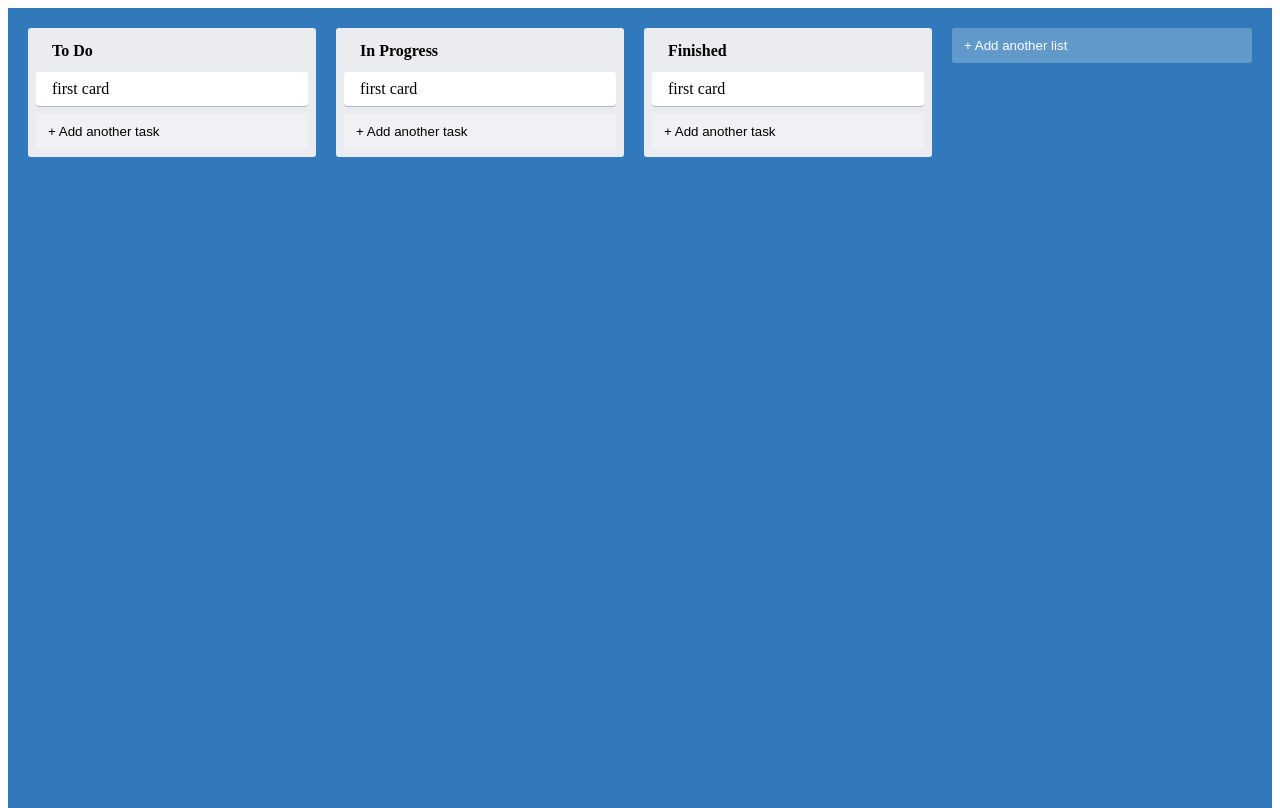
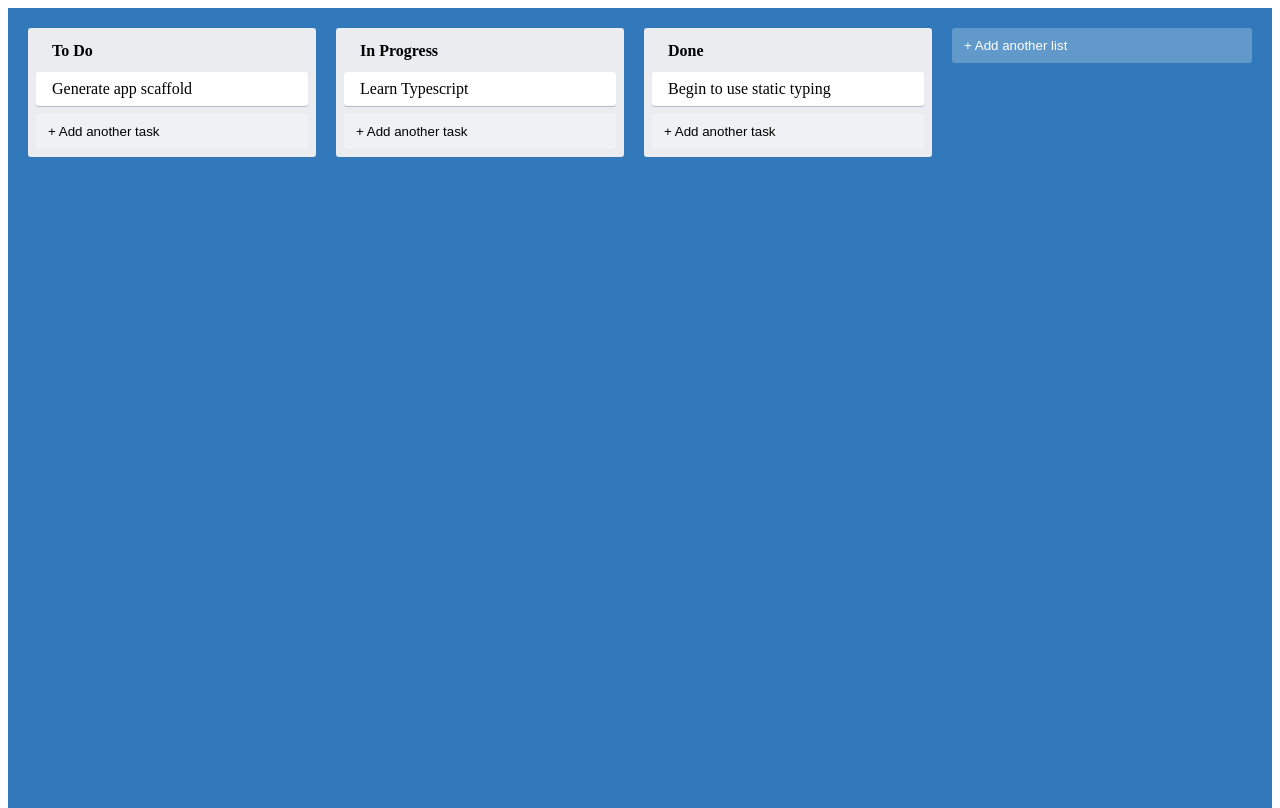
Before and after one commit to hmaiermack/trello-clone, a React (Create React App) app: page / in a window 1280 px wide. Built offline with nearby package versions, Linux system fonts and the light colour scheme.

Commit message:
refactor column, card, and app components to use context

```diff
--- a/src/App.tsx
+++ b/src/App.tsx
@@ -3,19 +3,16 @@
 import { AddNewItem } from './AddNewItem';
 import { Column } from "./Column"
 import { Card } from "./Card"
+import { useAppState } from './state/AppStateContext';
 
 export const App: FC = ({children}) => {
+  const { lists } = useAppState()
+
   return (
     <AppContainer>
-      <Column text="To Do">
-        <Card text="first card" />
-      </Column>
-      <Column text="In Progress">
-        <Card text="first card" />
-      </Column>
-      <Column text="Finished">
-        <Card text="first card" />
-      </Column>
+      {lists.map((list) => (
+        <Column text={list.text} key={list.id} id={list.id} />
+      ))}
       <AddNewItem toggleButtonText="+ Add another list" onAdd={console.log}/>
     </AppContainer>
   )
--- a/src/Card.tsx
+++ b/src/Card.tsx
@@ -1,7 +1,8 @@
 import { CardContainer } from "./styles"
 
 type CardProps = {
-    text: string
+    text: string,
+    id: string
 }
 
 export const Card = ({ text }: CardProps) => {
--- a/src/Column.tsx
+++ b/src/Column.tsx
@@ -1,16 +1,25 @@
 import { ColumnContainer, ColumnTitle } from "./styles";
 import { FC } from "react"
 import { AddNewItem } from "./AddNewItem";
+import { useAppState } from "./state/AppStateContext";
+import { getByAltText } from "@testing-library/react";
+import { Card } from "./Card";
 
 type ColumnProps = {
-    text: string
+    text: string,
+    id: string
 }
 
-export const Column: FC<ColumnProps> = ({ text, children }) => {
+export const Column = ({ text, id }: ColumnProps) => {
+    const { getTasksByListId } = useAppState()
+    const tasks = getTasksByListId(id)
+
     return (
         <ColumnContainer>
             <ColumnTitle>{text}</ColumnTitle>
-            {children}
+            {tasks.map(task => (
+                <Card text={task.text} key={task.id} id={task.id} />
+            ))}
             <AddNewItem
                 toggleButtonText="+ Add another task"
                 onAdd={console.log}
```
